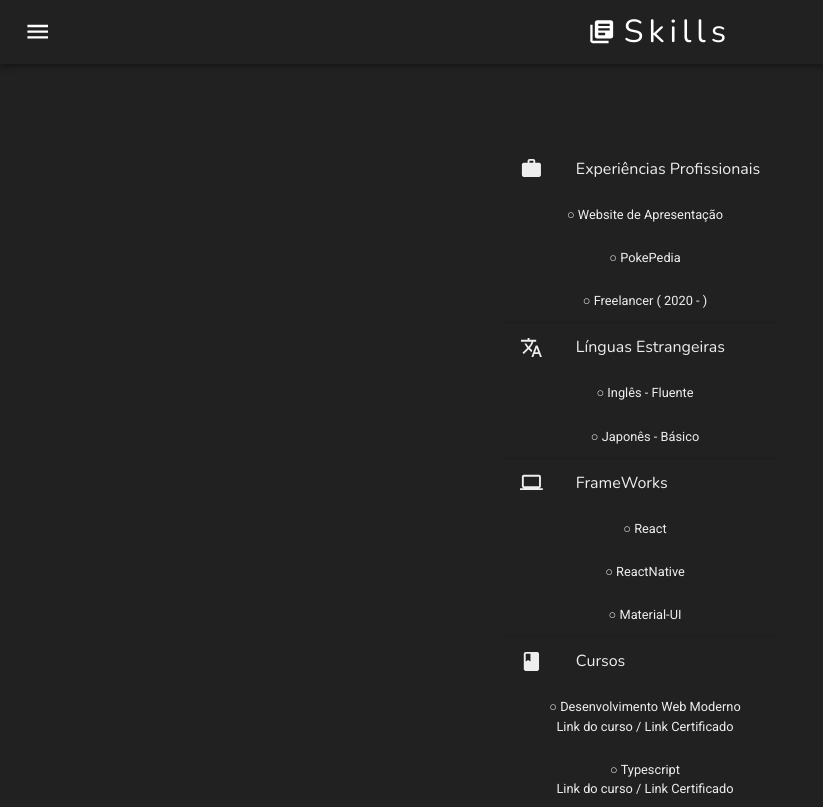
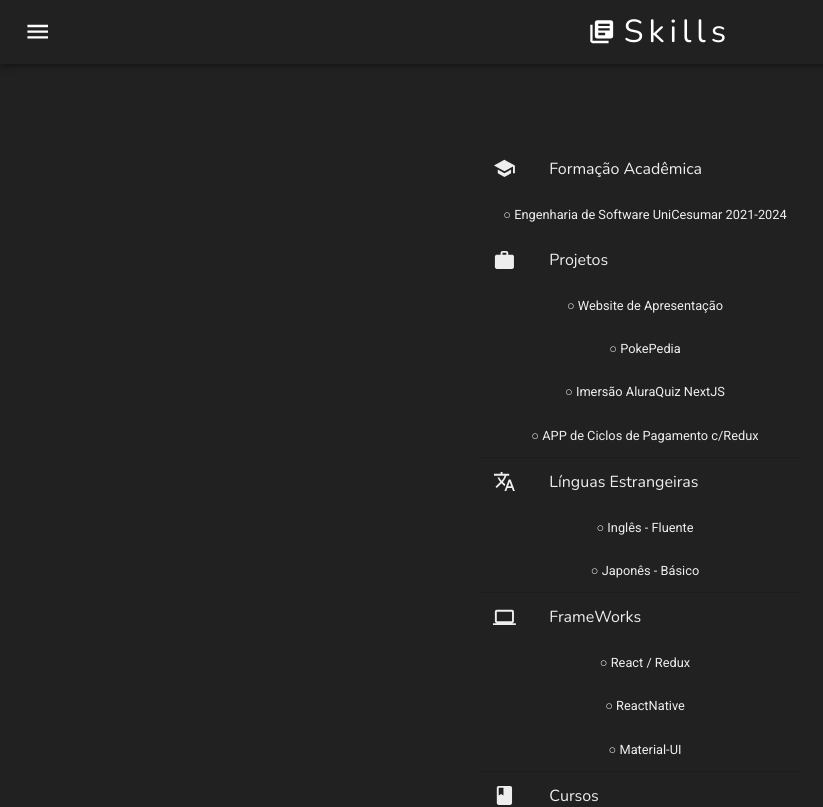
Before and after one commit to midhatdrops/MyWebSite, a React (Create React App) app: page /skills in a window 1280 px wide. Shown: the top 807 px of the page, without its empty margins (0-823 px from the left). Built offline with nearby package versions, Linux system fonts and the light colour scheme.

Commit message:
:art: Info pages
Att info pages

```diff
--- a/src/Components/Grid/AboutGrid.tsx
+++ b/src/Components/Grid/AboutGrid.tsx
@@ -11,6 +11,7 @@ import GamesIcon from '@material-ui/icons/Games';
 import FastfoodIcon from '@material-ui/icons/Fastfood';
 import MusicNoteIcon from '@material-ui/icons/MusicNote';
 import MicIcon from '@material-ui/icons/Mic';
+import YouTubeIcon from '@material-ui/icons/YouTube';
 
 const GridStyles = makeStyles((theme) => ({
   Grid: {
@@ -109,6 +110,14 @@ export default function AboutGrid() {
           </ListItem>
           <ListItem>
             <ListItemIcon>
+              <YouTubeIcon fontSize="small" color="secondary"></YouTubeIcon>
+            </ListItemIcon>
+            <ListItemText classes={{ primary: classes.List }}>
+              Streamer de Live Codding na Twitch
+            </ListItemText>
+          </ListItem>
+          <ListItem>
+            <ListItemIcon>
               <FastfoodIcon fontSize="small" color="secondary"></FastfoodIcon>
             </ListItemIcon>
             <ListItemText classes={{ primary: classes.List }}>
--- a/src/Components/Grid/SkillsGrid.tsx
+++ b/src/Components/Grid/SkillsGrid.tsx
@@ -5,6 +5,7 @@ import List from '@material-ui/core/List';
 import ListItem from '@material-ui/core/ListItem';
 import ListItemIcon from '@material-ui/core/ListItemIcon';
 import ListItemText from '@material-ui/core/ListItemText';
+import SchoolIcon from '@material-ui/icons/School';
 
 import TranslateIcon from '@material-ui/icons/Translate';
 import ComputerIcon from '@material-ui/icons/Computer';
@@ -75,10 +76,24 @@ export default function SocialMediaGrid() {
         <List classes={{ root: classes.List }}>
           <ListItem>
             <ListItemIcon>
+              <SchoolIcon fontSize="small" color="secondary" />
+            </ListItemIcon>
+            <ListItemText classes={{ primary: classes.List }}>
+              Formação Acadêmica
+            </ListItemText>
+            <br />
+          </ListItem>
+          <ListItem alignItems="center">
+            <ListItemText classes={{ primary: classes.SubList }}>
+              ○ Engenharia de Software UniCesumar 2021-2024
+            </ListItemText>
+          </ListItem>
+          <ListItem>
+            <ListItemIcon>
               <WorkIcon fontSize="small" color="secondary" />
             </ListItemIcon>
             <ListItemText classes={{ primary: classes.List }}>
-              Experiências Profissionais
+              Projetos
             </ListItemText>
             <br />
           </ListItem>
@@ -104,9 +119,26 @@ export default function SocialMediaGrid() {
               </Link>{' '}
             </ListItemText>
           </ListItem>
+          <ListItem>
+            <ListItemText classes={{ primary: classes.SubList }}>
+              <Link
+                href="https://github.com/midhatdrops/imersao-alura-nextJS"
+                color="secondary"
+                rel="noopener"
+              >
+                ○ Imersão AluraQuiz NextJS
+              </Link>{' '}
+            </ListItemText>
+          </ListItem>
           <ListItem divider={true}>
             <ListItemText classes={{ primary: classes.SubList }}>
-              ○ {`Freelancer ( 2020 - )`}
+              <Link
+                href="https://github.com/midhatdrops/digital-wallet-app"
+                color="secondary"
+                rel="noopener"
+              >
+                ○ APP de Ciclos de Pagamento c/Redux
+              </Link>{' '}
             </ListItemText>
           </ListItem>
           <ListItem alignItems="center">
@@ -139,7 +171,7 @@ export default function SocialMediaGrid() {
           </ListItem>
           <ListItem alignItems="center">
             <ListItemText classes={{ primary: classes.SubList }}>
-              ○ React
+              ○ React / Redux
             </ListItemText>
           </ListItem>
           <ListItem alignItems="center">
--- a/src/Components/Grid/SocialMediaGrid.tsx
+++ b/src/Components/Grid/SocialMediaGrid.tsx
@@ -11,6 +11,7 @@ import LinkedInIcon from '@material-ui/icons/LinkedIn';
 import GitHubIcon from '@material-ui/icons/GitHub';
 import EmailIcon from '@material-ui/icons/Email';
 import FacebookIcon from '@material-ui/icons/Facebook';
+import YouTubeIcon from '@material-ui/icons/YouTube';
 
 const GridStyles = makeStyles((theme) => ({
   Grid: {
@@ -96,7 +97,12 @@ export default function SocialMediaGrid() {
               <LinkedInIcon fontSize="small" color="secondary"></LinkedInIcon>
             </ListItemIcon>
             <ListItemText classes={{ primary: classes.List }}>
-              https://url.gratis/IFgQ7
+              <a
+                href="https://www.linkedin.com/in/bruno-rezende-novais-8328b11b7/"
+                style={{ textDecoration: 'none', color: '#fff' }}
+              >
+                Bruno Rezende Novais
+              </a>
             </ListItemText>
           </ListItem>
           <ListItem>
@@ -115,6 +121,19 @@ export default function SocialMediaGrid() {
               novais.rezende@gmail.com
             </ListItemText>
           </ListItem>
+          <ListItem>
+            <ListItemIcon>
+              <YouTubeIcon fontSize="small" color="secondary"></YouTubeIcon>
+            </ListItemIcon>
+            <ListItemText classes={{ primary: classes.List }}>
+              <a
+                href="https://www.twitch.tv/bruno_devbronze"
+                style={{ textDecoration: 'none', color: '#fff' }}
+              >
+                Bruno_DevBronze
+              </a>
+            </ListItemText>
+          </ListItem>
         </List>
       </Grid>
     </Grid>
```
Also changed, not shown: 1 other file (tests, documents, lock files or other folders).
